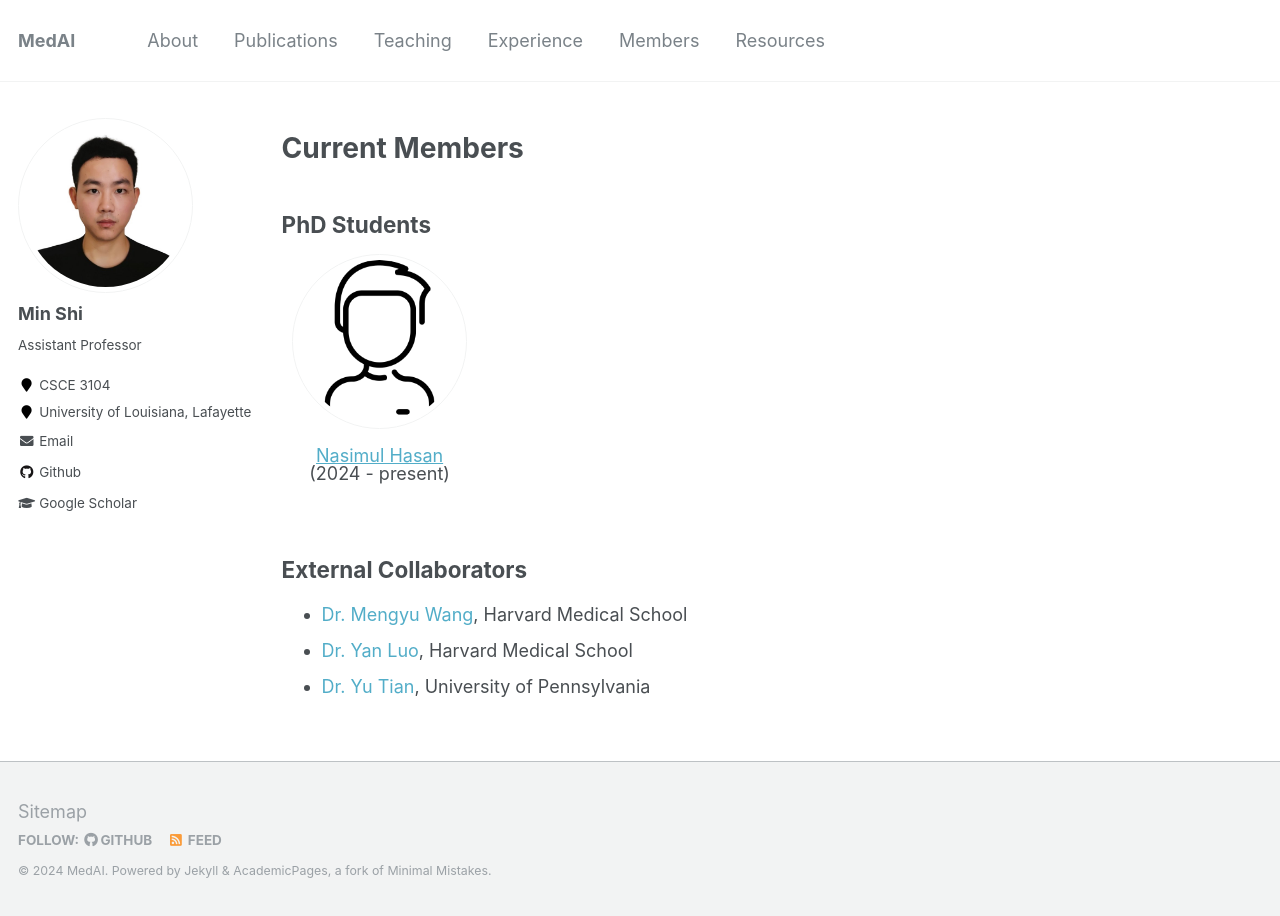
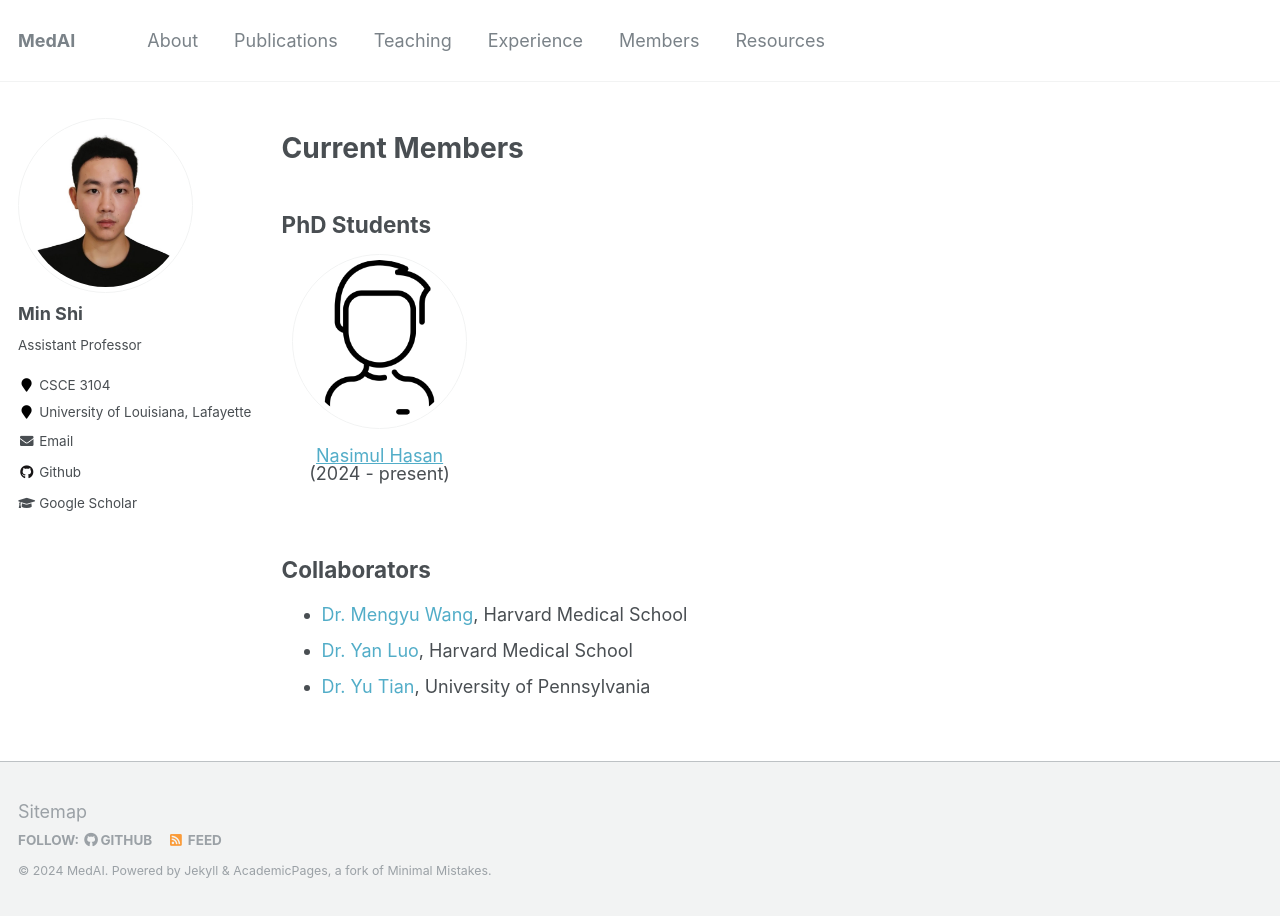
Before and after one commit to shiminxst/shiminxst.github.io, a Jekyll site: the page built from _pages/lab.md, in a window 1280 px wide. Built offline with Jekyll 4.4.1, drawn with Linux system fonts in a browser that asks for light colours.

Commit message:
Update lab.md

```diff
--- a/_pages/lab.md
+++ b/_pages/lab.md
@@ -25,7 +25,7 @@ Current Members
     </div>
 </div>
 
-## External Collaborators
+## Collaborators
 - <a href="https://ophai.hms.harvard.edu/team/dr-wang/" style="text-decoration: none;" target="_blank">Dr. Mengyu Wang</a>, Harvard Medical School
 - <a href="https://luoyan407.github.io/" style="text-decoration: none;" target="_blank">Dr. Yan Luo</a>, Harvard Medical School
 - <a href="https://yutianyt.com/" style="text-decoration: none;" target="_blank">Dr. Yu Tian</a>, University of Pennsylvania
```
